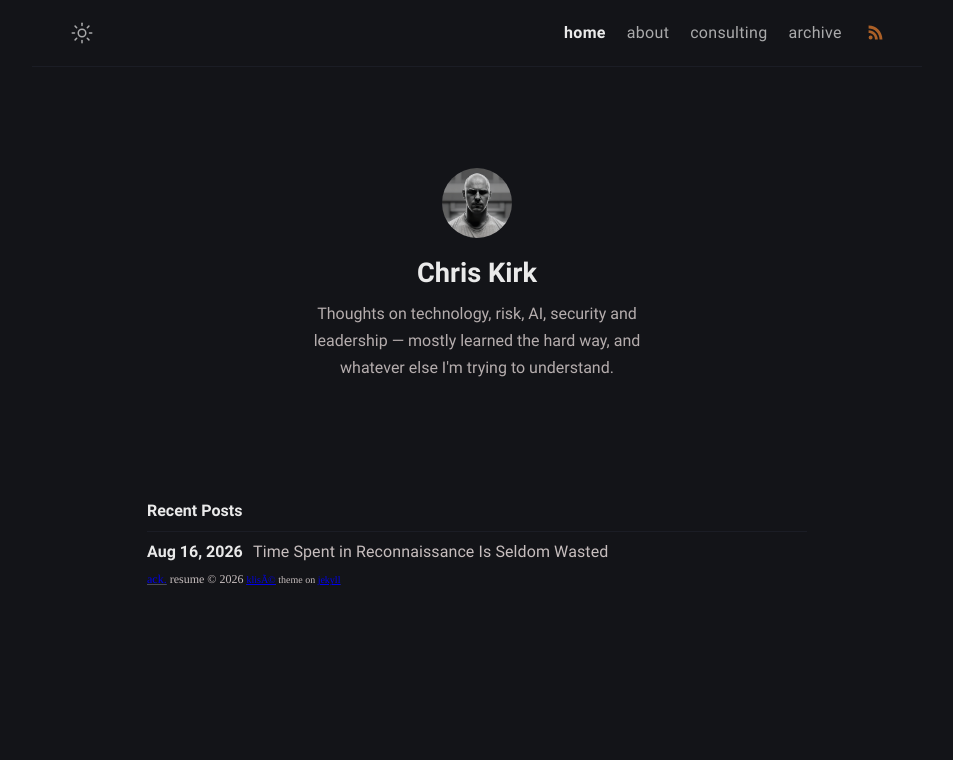
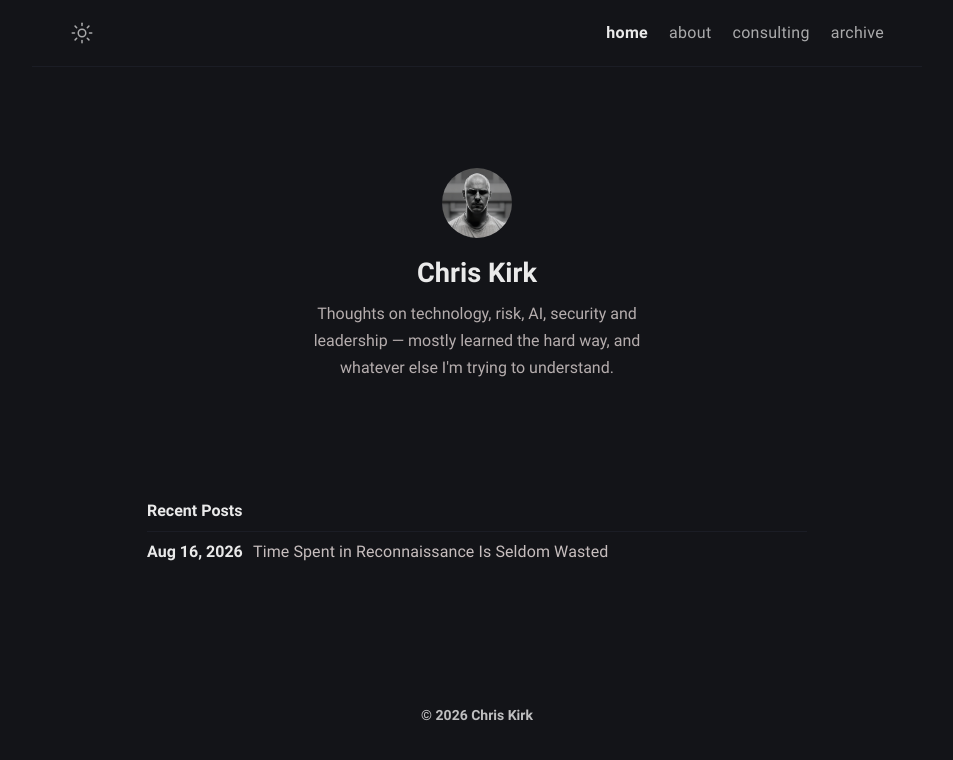
Before and after one commit to AscendChris/AscendChris.github.io, a Jekyll site: the page built from index.md, in a window 1280 px wide. Shown: the top 760 px of the page, without its empty margins (163-1116 px from the left). Built offline with Jekyll 4.4.1, drawn with Linux system fonts in a browser that asks for light colours.

Commit message:
Changes to the footer

```diff
--- a/_includes/footer.html
+++ b/_includes/footer.html
@@ -1,21 +1,11 @@
-<!DOCTYPE html PUBLIC "-//W3C//DTD HTML 4.01//EN" "http://www.w3.org/TR/html4/strict.dtd">
-<html>
-<head>
-  <meta http-equiv="Content-Type" content="text/html; charset=utf-8">
-  <meta http-equiv="Content-Style-Type" content="text/css">
-  <title></title>
-  <meta name="Generator" content="Cocoa HTML Writer">
-  <meta name="CocoaVersion" content="2685.7">
-  <style type="text/css">
-    p.p1 {margin: 0.0px 0.0px 0.0px 0.0px; font: 12.0px Times; -webkit-text-stroke: #000000}
-    span.s1 {text-decoration: underline ; font-kerning: none; color: #0000e9; -webkit-text-stroke: 0px #0000e9}
-    span.s2 {font-kerning: none}
-    span.s3 {font: 10.0px Times; text-decoration: underline ; font-kerning: none; color: #0000e9; -webkit-text-stroke: 0px #0000e9}
-    span.s4 {font: 10.0px Times; font-kerning: none}
-  </style>
-</head>
-<body>
-<p class="p1"><span class="s1"><a href="file:///thanks">ack.</a></span><span class="s2"> resume © {{ site.time | date: "%Y" }} <a href="https://github.com/piharpi/jekyll-klise"><span class="s3">klisÃ©</span></a></span><span class="s4"> theme on <a href="https://jekyllrb.com/"><span class="s1">jekyll</span></a></span></p>
-<p class="p1"><span class="s2">{%- if site.google_analytics -%} {%- endif -%} {%- if page.url == '/archive/' -%} {%- endif -%}</span></p>
-</body>
-</html>
+<footer class="footer">
+  <span class="footer_item">&copy; {{ site.time | date: "%Y" }} Chris Kirk</span>
+</footer>
+
+<script src="/assets/js/main.js" defer="defer"></script>
+{% if site.google_analytics %}
+  {% include analytics.html %}
+{% endif %}
+{% if page.url == '/archive/' %}
+  {% include archive.html %}
+{% endif %}
--- a/_includes/navbar.html
+++ b/_includes/navbar.html
@@ -185,26 +185,6 @@
           <a class="menu-link {% if url == '/' %}active{% endif %}" href="/">home</a>
           <a class="menu-link {% if url == '/about/' %}active{% endif %}" href="/about">about</a>
         {%- endif -%}
-        <a class="menu-link rss" href="/feed.xml">
-          <svg
-            xmlns="http://www.w3.org/2000/svg"
-            width="17"
-            height="17"
-            viewBox="0 0 512 512"
-            fill="#ED812E"
-          >
-            <title>RSS</title>
-            <path
-              d="M108.56,342.78a60.34,60.34,0,1,0,60.56,60.44A60.63,60.63,0,0,0,108.56,342.78Z"
-            />
-            <path
-              d="M48,186.67v86.55c52,0,101.94,15.39,138.67,52.11s52,86.56,52,138.67h86.66C325.33,312.44,199.67,186.67,48,186.67Z"
-            />
-            <path
-              d="M48,48v86.56c185.25,0,329.22,144.08,329.22,329.44H464C464,234.66,277.67,48,48,48Z"
-            />
-          </svg>
-        </a>
       </div>
     </div>
   </nav>
```
